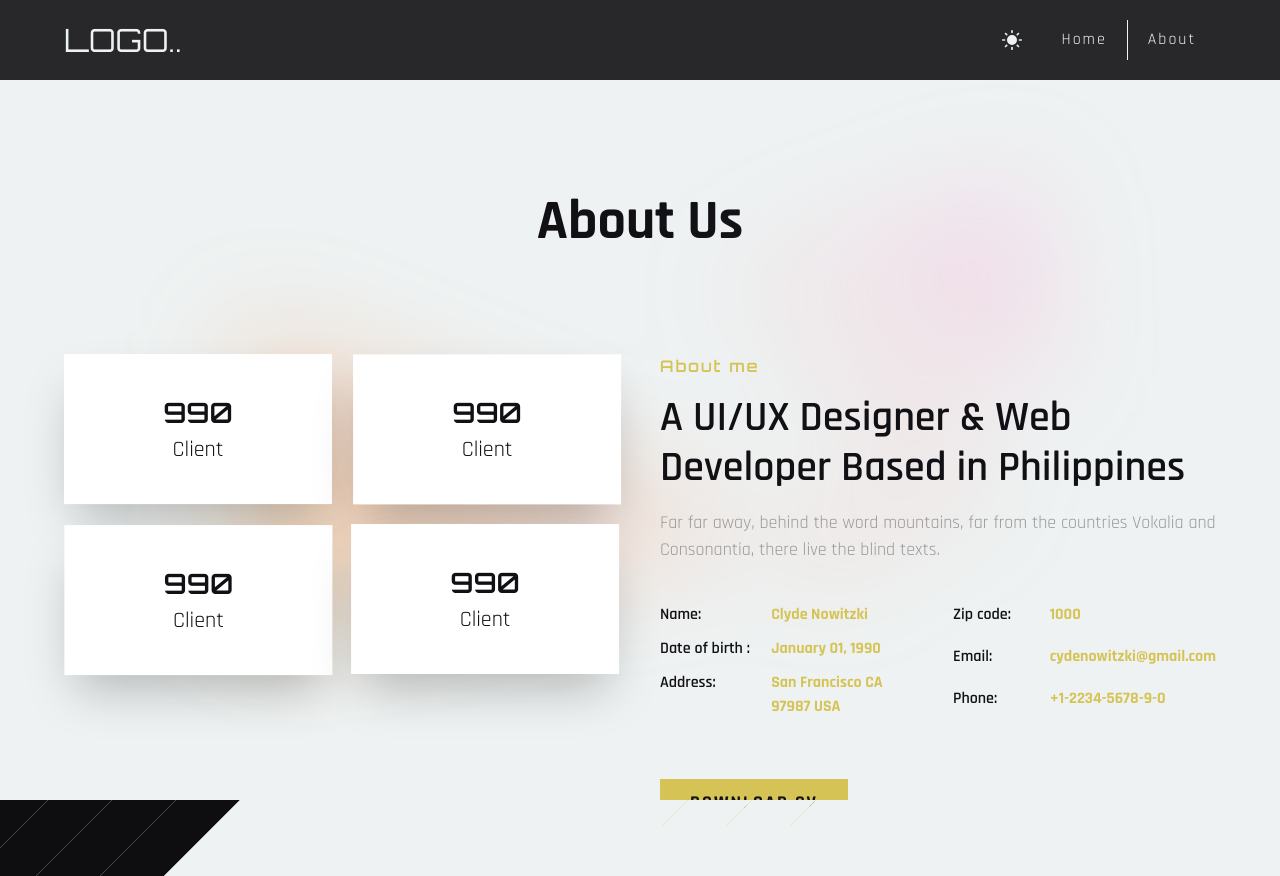
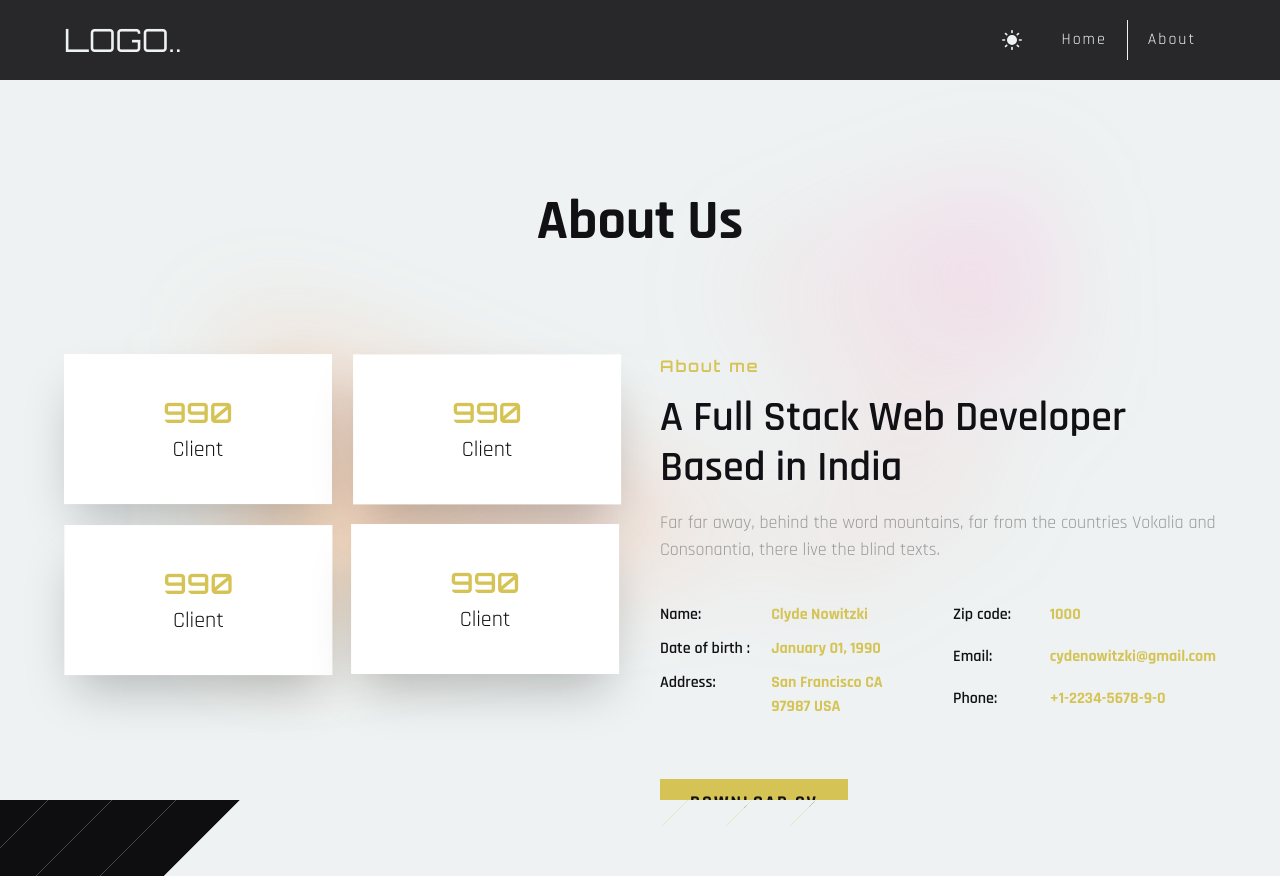
Before and after one commit to chinmayweb3/pages-motion, a React (Vite) app: page /about in a window 1280 px wide. Built offline with nearby package versions, Linux system fonts and the light colour scheme.

Commit message:
text-offgold added to leftSide

```diff
--- a/src/about/index.jsx
+++ b/src/about/index.jsx
@@ -31,19 +31,19 @@ const ColorShade = () => (
 const LeftSide = () => (
   <div className="grid grid-cols-2 gap-[20px] h-fit text-offBlack dark:text-offWhite font-rajdhani text-[28px] z-[1]">
     <div className="w-full h-[150px] bg-white shadow-2xl dark:bg-offGray d-mode flex-center flex-col animate-shake-1">
-      <p className="font-bold font-orbitron">990</p>
+      <p className="font-bold font-orbitron text-offGold">990</p>
       <p className="text-[22px]">Client</p>
     </div>
     <div className="w-full h-[150px] bg-white shadow-2xl dark:bg-offGray d-mode flex-center flex-col animate-shake-2 ">
-      <p className="font-bold font-orbitron">990</p>
+      <p className="font-bold font-orbitron text-offGold">990</p>
       <p className="text-[22px]">Client</p>
     </div>
     <div className="w-full h-[150px] bg-white shadow-2xl dark:bg-offGray d-mode flex-center flex-col animate-shake-3 ">
-      <p className="font-bold font-orbitron">990</p>
+      <p className="font-bold font-orbitron text-offGold">990</p>
       <p className="text-[22px]">Client</p>
     </div>
     <div className="w-full h-[150px] bg-white shadow-2xl dark:bg-offGray d-mode flex-center flex-col animate-shake-4 ">
-      <p className="font-bold font-orbitron">990</p>
+      <p className="font-bold font-orbitron text-offGold">990</p>
       <p className="text-[22px]">Client</p>
     </div>
   </div>
@@ -52,7 +52,7 @@ const LeftSide = () => (
 const RightSide = () => (
   <div className=" text-offBlack dark:text-offWhite d-mode font-rajdhani z-[1]">
     <h2 className="text-offGold font-orbitron font-bold text-[16px] tracking-[2px]">About me</h2>
-    <h2 className="pt-[15px] font-rajdhani text-[42px] font-semibold leading-[1.2]">A UI/UX Designer & Web Developer Based in Philippines</h2>
+    <h2 className="pt-[15px] font-rajdhani text-[42px] font-semibold leading-[1.2]">A Full Stack Web Developer Based in India</h2>
     <p className="font-rajdhani text-[18px] pt-[15px] text-[#999999]">
       Far far away, behind the word mountains, far from the countries Vokalia and Consonantia, there live the blind texts.
     </p>
```
